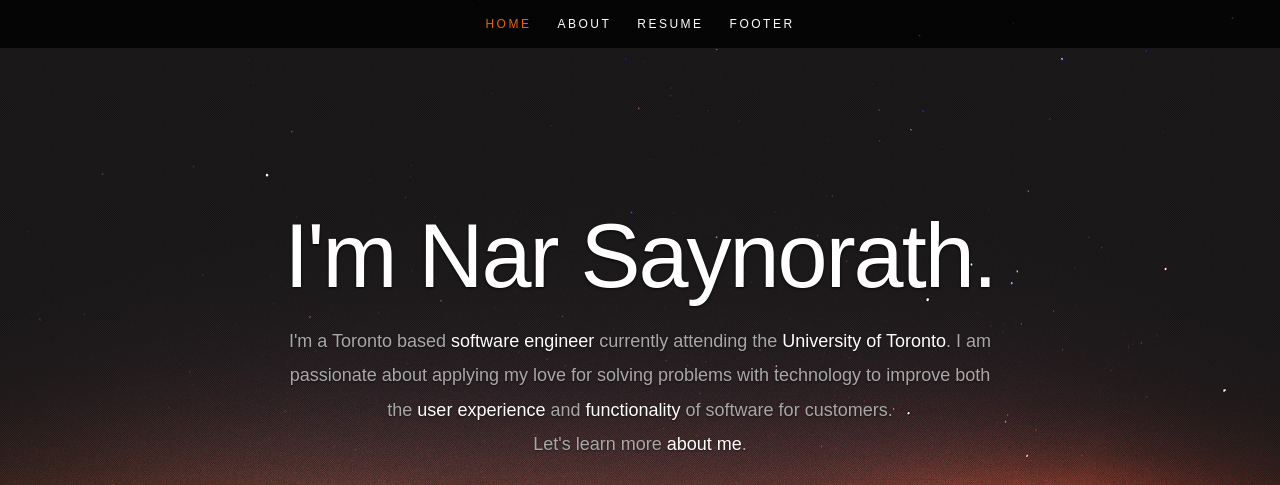
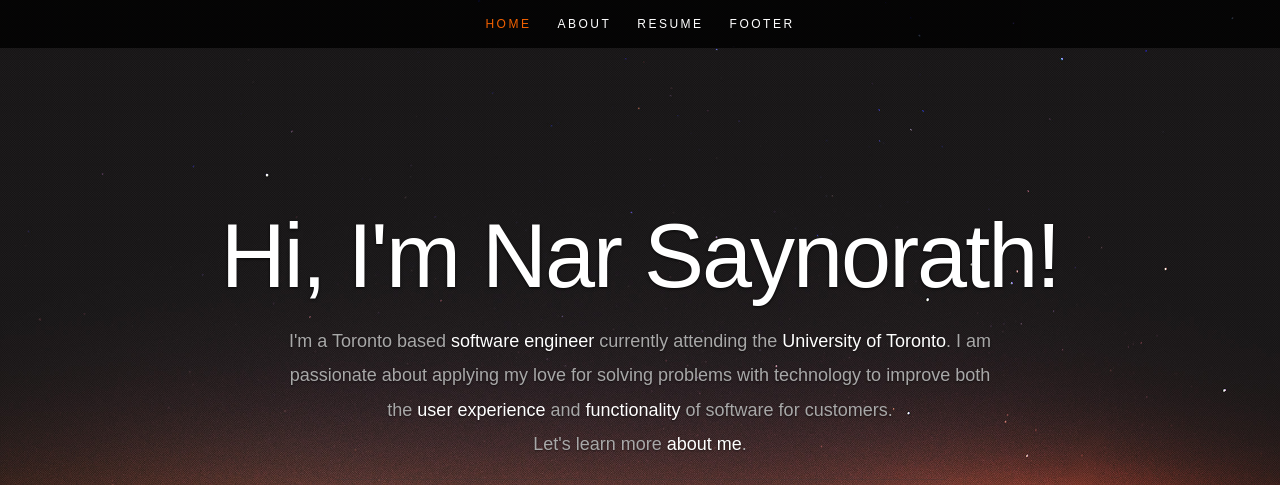
Before and after one commit to narsaynorath/personal_website_old, a Gatsby site: page / in a window 1280 px wide. Shown: the top 485 px of the page. Built offline with nearby package versions, Linux system fonts and the light colour scheme; Gatsby itself is replaced by a stand-in of ours; a web font is replaced by a local one.

Commit message:
Modify banner greeting

```diff
--- a/src/components/Banner.js
+++ b/src/components/Banner.js
@@ -4,7 +4,7 @@ import SocialLinks from "./SocialLinks";
 const Banner = () => (
   <div className="row banner">
     <div className="banner-text">
-      <h1 className="responsive-headline">I'm Nar Saynorath.</h1>
+      <h1 className="responsive-headline">Hi, I'm Nar Saynorath!</h1>
       <h3>
         I'm a Toronto based <span>software engineer</span> currently
         attending the <span>University of Toronto</span>.
```
